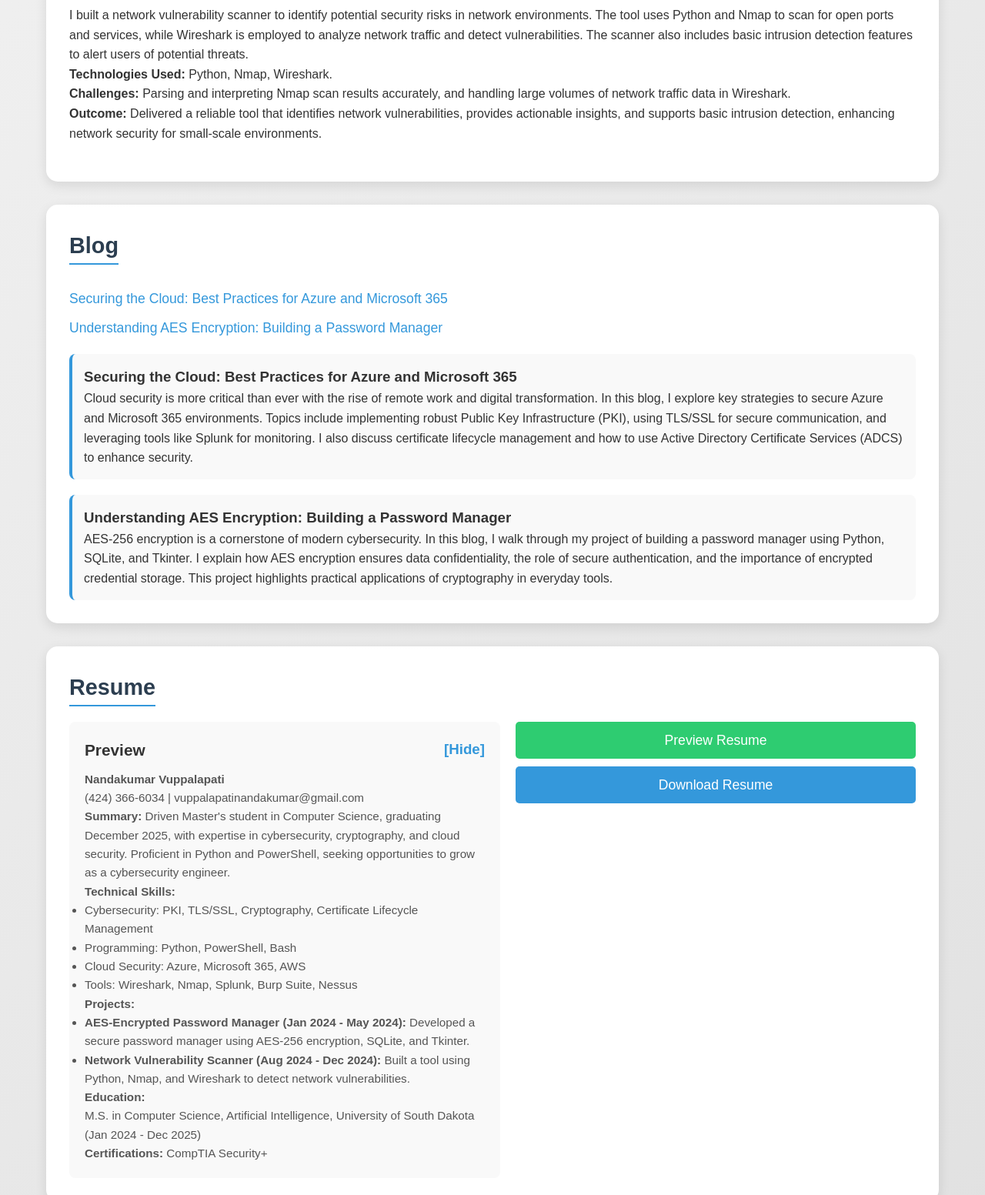
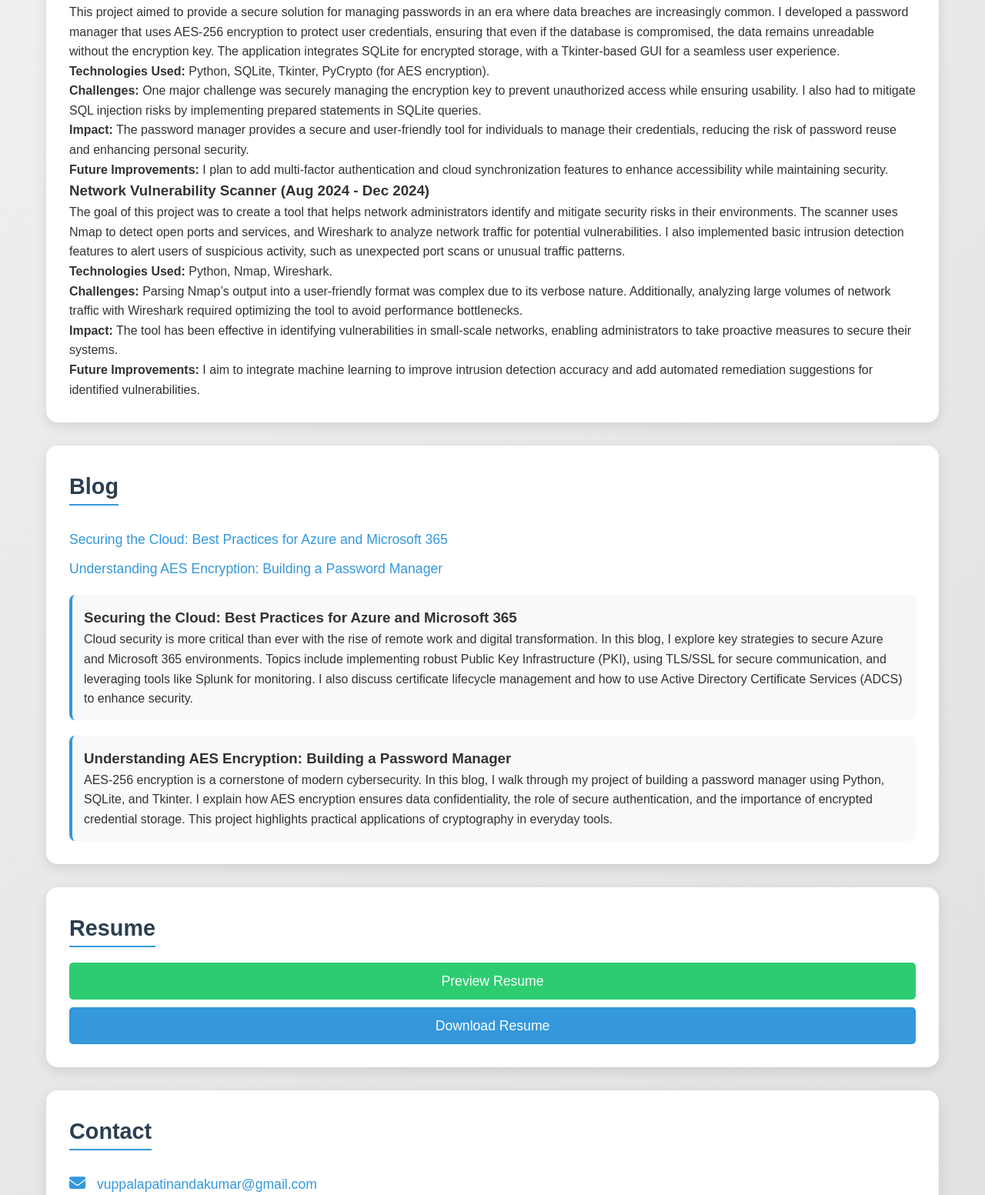
Before and after one commit to Nandakumarvupp/portfolio, a plain HTML site: page index.html in a window 1280 px wide. Shown: the part 1237-2790 px from the top of the page at 77% size. Drawn offline with Linux system fonts and the light colour scheme.

Commit message:
Update index.html

```diff
--- a/index.html
+++ b/index.html
@@ -7,6 +7,8 @@
     <link rel="stylesheet" href="styles.css">
     <!-- Font Awesome CDN for icons -->
     <link rel="stylesheet" href="https://cdnjs.cloudflare.com/ajax/libs/font-awesome/6.5.1/css/all.min.css">
+    <!-- Google Fonts: Poppins -->
+    <link href="https://fonts.googleapis.com/css2?family=Poppins:wght@300;400;600;700&display=swap" rel="stylesheet">
 </head>
 <body>
     <!-- Navigation Bar -->
@@ -27,9 +29,22 @@
             <div class="mode-toggle">
                 <button id="modeToggle">Toggle Dark Mode</button>
             </div>
-            <img src="profile-pic.jpg" alt="Nandakumar Vuppalapati Profile Picture" class="profile-pic">
-            <h1>Nandakumar Vuppalapati</h1>
-            <p>Cybersecurity Enthusiast | M.S. in Computer Science, Artificial Intelligence</p>
+            <div class="hero-content">
+                <img src="profile-pic.jpg" alt="Nandakumar Vuppalapati Profile Picture" class="profile-pic">
+                <h1 class="animate-text">Nandakumar Vuppalapati</h1>
+                <p class="animate-text">Cybersecurity Enthusiast | M.S. in Computer Science, Artificial Intelligence</p>
+            </div>
+            <!-- Wave Animation -->
+            <div class="wave">
+                <svg viewBox="0 0 1440 150" preserveAspectRatio="none">
+                    <path d="M0,150 L1440,150 L1440,50 C1200,120 960,0 720,50 C480,100 240,150 0,50 Z" fill="#ffffff"></path>
+                </svg>
+            </div>
+            <div class="wave dark-mode-wave">
+                <svg viewBox="0 0 1440 150" preserveAspectRatio="none">
+                    <path d="M0,150 L1440,150 L1440,50 C1200,120 960,0 720,50 C480,100 240,150 0,50 Z" fill="#2c2c2c"></path>
+                </svg>
+            </div>
         </header>
 
         <!-- About Me Section -->
@@ -43,26 +58,28 @@
         <!-- Portfolio Section -->
         <div class="section" id="portfolio">
             <h2>Portfolio</h2>
-            <div class="project">
+            <div class="project-card">
                 <h3>AES-Encrypted Password Manager (Jan 2024 - May 2024)</h3>
                 <p>
-                    I developed a secure password manager to address the growing need for data protection in personal applications. The project utilized AES-256 encryption to ensure the confidentiality of user credentials, with SQLite as the backend for encrypted storage. I implemented a user-friendly GUI using Tkinter, allowing seamless interaction for users to store, retrieve, and manage their passwords securely.
+                    This project aimed to provide a secure solution for managing passwords in an era where data breaches are increasingly common. I developed a password manager that uses AES-256 encryption to protect user credentials, ensuring that even if the database is compromised, the data remains unreadable without the encryption key. The application integrates SQLite for encrypted storage, with a Tkinter-based GUI for a seamless user experience.
                 </p>
                 <p>
                     <strong>Technologies Used:</strong> Python, SQLite, Tkinter, PyCrypto (for AES encryption).<br>
-                    <strong>Challenges:</strong> Ensuring secure key management for AES encryption and preventing SQL injection in SQLite queries.<br>
-                    <strong>Outcome:</strong> Successfully created a functional password manager with robust encryption, capable of securely storing user credentials and providing a simple interface for password management.
+                    <strong>Challenges:</strong> One major challenge was securely managing the encryption key to prevent unauthorized access while ensuring usability. I also had to mitigate SQL injection risks by implementing prepared statements in SQLite queries.<br>
+                    <strong>Impact:</strong> The password manager provides a secure and user-friendly tool for individuals to manage their credentials, reducing the risk of password reuse and enhancing personal security.<br>
+                    <strong>Future Improvements:</strong> I plan to add multi-factor authentication and cloud synchronization features to enhance accessibility while maintaining security.
                 </p>
             </div>
-            <div class="project">
+            <div class="project-card">
                 <h3>Network Vulnerability Scanner (Aug 2024 - Dec 2024)</h3>
                 <p>
-                    I built a network vulnerability scanner to identify potential security risks in network environments. The tool uses Python and Nmap to scan for open ports and services, while Wireshark is employed to analyze network traffic and detect vulnerabilities. The scanner also includes basic intrusion detection features to alert users of potential threats.
+                    The goal of this project was to create a tool that helps network administrators identify and mitigate security risks in their environments. The scanner uses Nmap to detect open ports and services, and Wireshark to analyze network traffic for potential vulnerabilities. I also implemented basic intrusion detection features to alert users of suspicious activity, such as unexpected port scans or unusual traffic patterns.
                 </p>
                 <p>
                     <strong>Technologies Used:</strong> Python, Nmap, Wireshark.<br>
-                    <strong>Challenges:</strong> Parsing and interpreting Nmap scan results accurately, and handling large volumes of network traffic data in Wireshark.<br>
-                    <strong>Outcome:</strong> Delivered a reliable tool that identifies network vulnerabilities, provides actionable insights, and supports basic intrusion detection, enhancing network security for small-scale environments.
+                    <strong>Challenges:</strong> Parsing Nmap’s output into a user-friendly format was complex due to its verbose nature. Additionally, analyzing large volumes of network traffic with Wireshark required optimizing the tool to avoid performance bottlenecks.<br>
+                    <strong>Impact:</strong> The tool has been effective in identifying vulnerabilities in small-scale networks, enabling administrators to take proactive measures to secure their systems.<br>
+                    <strong>Future Improvements:</strong> I aim to integrate machine learning to improve intrusion detection accuracy and add automated remediation suggestions for identified vulnerabilities.
                 </p>
             </div>
         </div>
@@ -94,29 +111,6 @@
         <div class="section" id="resume">
             <h2>Resume</h2>
             <div class="resume-section">
-                <div class="resume-preview" id="resumePreview">
-                    <h3>Preview <span class="toggle-preview" id="togglePreview">[Hide]</span></h3>
-                    <div id="previewContent">
-                        <p><strong>Nandakumar Vuppalapati</strong></p>
-                        <p>(424) 366-6034 | vuppalapatinandakumar@gmail.com</p>
-                        <p><strong>Summary:</strong> Driven Master's student in Computer Science, graduating December 2025, with expertise in cybersecurity, cryptography, and cloud security. Proficient in Python and PowerShell, seeking opportunities to grow as a cybersecurity engineer.</p>
-                        <p><strong>Technical Skills:</strong></p>
-                        <ul>
-                            <li>Cybersecurity: PKI, TLS/SSL, Cryptography, Certificate Lifecycle Management</li>
-                            <li>Programming: Python, PowerShell, Bash</li>
-                            <li>Cloud Security: Azure, Microsoft 365, AWS</li>
-                            <li>Tools: Wireshark, Nmap, Splunk, Burp Suite, Nessus</li>
-                        </ul>
-                        <p><strong>Projects:</strong></p>
-                        <ul>
-                            <li><strong>AES-Encrypted Password Manager (Jan 2024 - May 2024):</strong> Developed a secure password manager using AES-256 encryption, SQLite, and Tkinter.</li>
-                            <li><strong>Network Vulnerability Scanner (Aug 2024 - Dec 2024):</strong> Built a tool using Python, Nmap, and Wireshark to detect network vulnerabilities.</li>
-                        </ul>
-                        <p><strong>Education:</strong></p>
-                        <p>M.S. in Computer Science, Artificial Intelligence, University of South Dakota (Jan 2024 - Dec 2025)</p>
-                        <p><strong>Certifications:</strong> CompTIA Security+</p>
-                    </div>
-                </div>
                 <div class="resume-download">
                     <a href="Nandakumar.pdf" target="_blank" class="preview-btn">Preview Resume</a>
                     <a href="Nandakumar.pdf" download class="download-btn">Download Resume</a>
```
